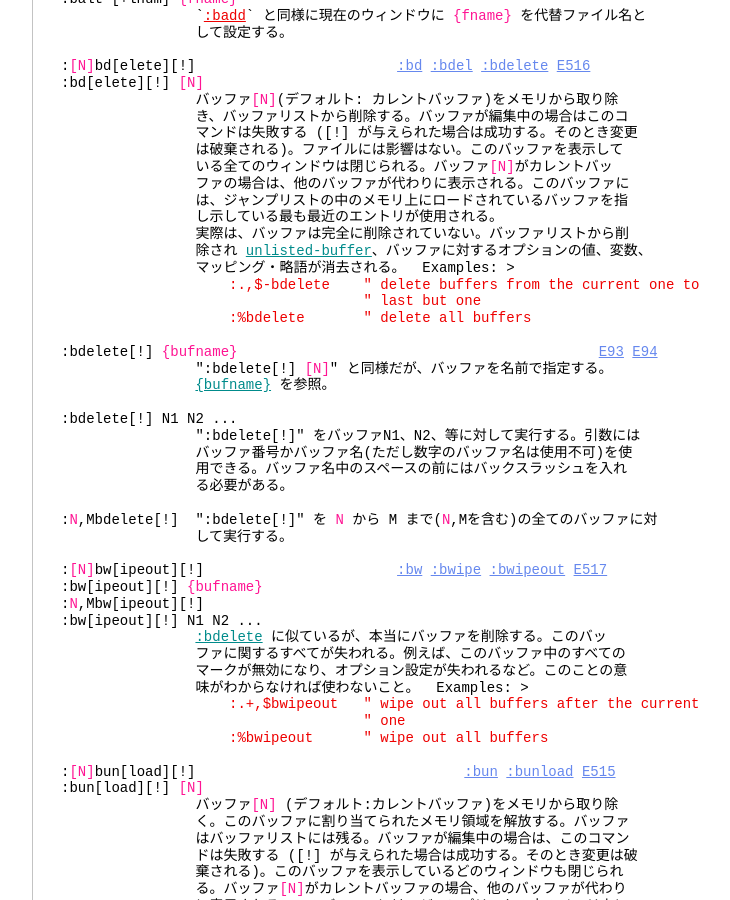
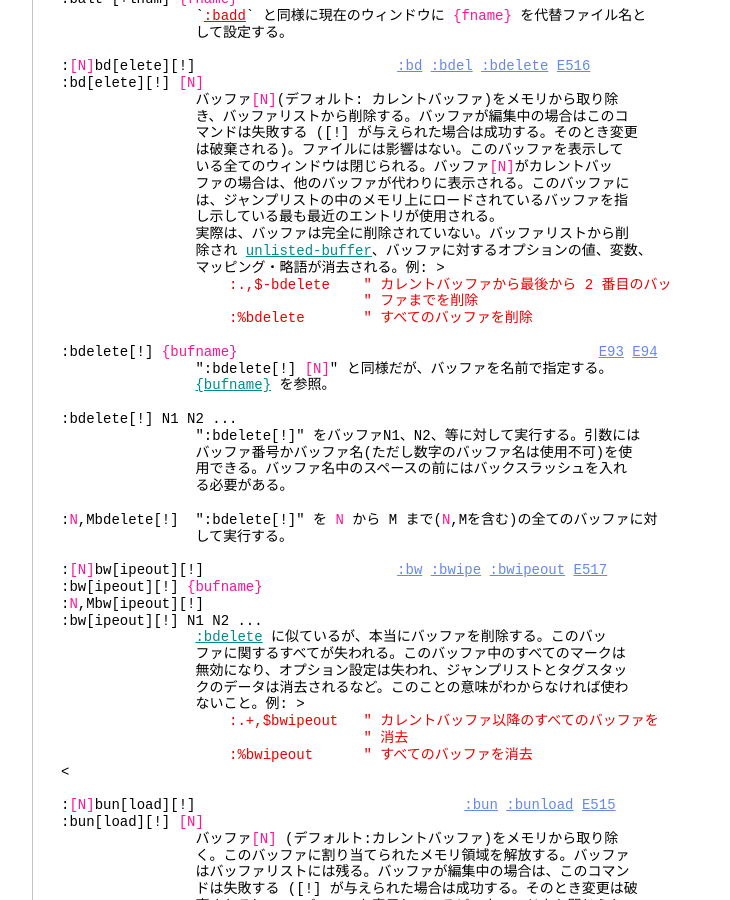
Before and after one commit to vim-jp/vimdoc-ja, a Jekyll site: the page built from windows.html, in a window 1280 px wide and 900 px high, scrolled down 20566 px. Shown: the whole window, without its empty margins (340-1070 px from the left). Built offline with Jekyll 4.4.1, drawn with Linux system fonts in a browser that asks for light colours; nearby versions of some CDN libraries; comment, search, counter and statistics services are not loaded; some of the changed text lies outside the part shown.

Commit message:
Generated by GitHub workflow 9943080389
https://github.com/vim-jp/vimdoc-ja-working/actions/runs/9943080389

```diff
--- a/windows.html
+++ b/windows.html
@@ -3,7 +3,7 @@ layout: vimdoc
 helpname: 'windows'
 ---
 <div id='vimCodeElement'>
-<a class="Constant" href="windows.html" name="windows.txt">windows.txt</a>&nbsp;&nbsp; For&nbsp;<span class="Identifier">Vim バージョン 9.1.</span>&nbsp;&nbsp;Last change: 2024 Feb 20<br>
+<a class="Constant" href="windows.html" name="windows.txt">windows.txt</a>&nbsp;&nbsp; For&nbsp;<span class="Identifier">Vim バージョン 9.1.</span>&nbsp;&nbsp;Last change: 2024 Jul 09<br>
 <br>
 <br>
 &nbsp;&nbsp;&nbsp;&nbsp;&nbsp;&nbsp;&nbsp;&nbsp;&nbsp;&nbsp;&nbsp;&nbsp;&nbsp;&nbsp;&nbsp;&nbsp;&nbsp;&nbsp;<span class="Identifier">VIMリファレンスマニュアル&nbsp;&nbsp;&nbsp;&nbsp;by Bram Moolenaar</span><br>
@@ -1230,10 +1230,10 @@ z<span class="Special">{nr}&lt;CR&gt;</span>&nbsp;&nbsp;&nbsp;&nbsp;&nbsp;&nbsp;
 &nbsp;&nbsp;&nbsp;&nbsp;&nbsp;&nbsp;&nbsp;&nbsp;&nbsp;&nbsp;&nbsp;&nbsp;&nbsp;&nbsp;&nbsp;&nbsp;し示している最も最近のエントリが使用される。<br>
 &nbsp;&nbsp;&nbsp;&nbsp;&nbsp;&nbsp;&nbsp;&nbsp;&nbsp;&nbsp;&nbsp;&nbsp;&nbsp;&nbsp;&nbsp;&nbsp;実際は、バッファは完全に削除されていない。バッファリストから削<br>
 &nbsp;&nbsp;&nbsp;&nbsp;&nbsp;&nbsp;&nbsp;&nbsp;&nbsp;&nbsp;&nbsp;&nbsp;&nbsp;&nbsp;&nbsp;&nbsp;除され&nbsp;<a class="Identifier" href="windows.html#unlisted-buffer">unlisted-buffer</a>、バッファに対するオプションの値、変数、<br>
-&nbsp;&nbsp;&nbsp;&nbsp;&nbsp;&nbsp;&nbsp;&nbsp;&nbsp;&nbsp;&nbsp;&nbsp;&nbsp;&nbsp;&nbsp;&nbsp;マッピング・略語が消去される。&nbsp;&nbsp;Examples:&nbsp;&gt;<br>
-<div class="helpExample">&nbsp;&nbsp;&nbsp;&nbsp;&nbsp;&nbsp;&nbsp;&nbsp;&nbsp;&nbsp;&nbsp;&nbsp;&nbsp;&nbsp;&nbsp;&nbsp;&nbsp;&nbsp;&nbsp;&nbsp;:.,$-bdelete&nbsp;&nbsp;&nbsp;&nbsp;&quot; delete buffers from the current one to<br>
-&nbsp;&nbsp;&nbsp;&nbsp;&nbsp;&nbsp;&nbsp;&nbsp;&nbsp;&nbsp;&nbsp;&nbsp;&nbsp;&nbsp;&nbsp;&nbsp;&nbsp;&nbsp;&nbsp;&nbsp;&nbsp;&nbsp;&nbsp;&nbsp;&nbsp;&nbsp;&nbsp;&nbsp;&nbsp;&nbsp;&nbsp;&nbsp;&nbsp;&nbsp;&nbsp;&nbsp;&quot; last but one<br>
-&nbsp;&nbsp;&nbsp;&nbsp;&nbsp;&nbsp;&nbsp;&nbsp;&nbsp;&nbsp;&nbsp;&nbsp;&nbsp;&nbsp;&nbsp;&nbsp;&nbsp;&nbsp;&nbsp;&nbsp;:%bdelete&nbsp;&nbsp;&nbsp;&nbsp;&nbsp;&nbsp; &quot; delete all buffers</div>
+&nbsp;&nbsp;&nbsp;&nbsp;&nbsp;&nbsp;&nbsp;&nbsp;&nbsp;&nbsp;&nbsp;&nbsp;&nbsp;&nbsp;&nbsp;&nbsp;マッピング・略語が消去される。例:&nbsp;&gt;<br>
+<div class="helpExample">&nbsp;&nbsp;&nbsp;&nbsp;&nbsp;&nbsp;&nbsp;&nbsp;&nbsp;&nbsp;&nbsp;&nbsp;&nbsp;&nbsp;&nbsp;&nbsp;&nbsp;&nbsp;&nbsp;&nbsp;:.,$-bdelete&nbsp;&nbsp;&nbsp;&nbsp;&quot; カレントバッファから最後から 2 番目のバッ<br>
+&nbsp;&nbsp;&nbsp;&nbsp;&nbsp;&nbsp;&nbsp;&nbsp;&nbsp;&nbsp;&nbsp;&nbsp;&nbsp;&nbsp;&nbsp;&nbsp;&nbsp;&nbsp;&nbsp;&nbsp;&nbsp;&nbsp;&nbsp;&nbsp;&nbsp;&nbsp;&nbsp;&nbsp;&nbsp;&nbsp;&nbsp;&nbsp;&nbsp;&nbsp;&nbsp;&nbsp;&quot; ファまでを削除<br>
+&nbsp;&nbsp;&nbsp;&nbsp;&nbsp;&nbsp;&nbsp;&nbsp;&nbsp;&nbsp;&nbsp;&nbsp;&nbsp;&nbsp;&nbsp;&nbsp;&nbsp;&nbsp;&nbsp;&nbsp;:%bdelete&nbsp;&nbsp;&nbsp;&nbsp;&nbsp;&nbsp; &quot; すべてのバッファを削除</div>
 <br>
 :bdelete[!]&nbsp;<span class="Special">{bufname}</span>&nbsp;&nbsp;&nbsp;&nbsp;&nbsp;&nbsp;&nbsp;&nbsp;&nbsp;&nbsp;&nbsp;&nbsp;&nbsp;&nbsp;&nbsp;&nbsp;&nbsp;&nbsp;&nbsp;&nbsp;&nbsp;&nbsp;&nbsp;&nbsp;&nbsp;&nbsp;&nbsp;&nbsp;&nbsp;&nbsp;&nbsp;&nbsp;&nbsp;&nbsp;&nbsp;&nbsp;&nbsp;&nbsp;&nbsp;&nbsp;&nbsp;&nbsp;&nbsp;<a class="Constant" href="windows.html#E93" name="E93">E93</a>&nbsp;<a class="Constant" href="windows.html#E94" name="E94">E94</a><br>
 &nbsp;&nbsp;&nbsp;&nbsp;&nbsp;&nbsp;&nbsp;&nbsp;&nbsp;&nbsp;&nbsp;&nbsp;&nbsp;&nbsp;&nbsp;&nbsp;&quot;:bdelete[!]&nbsp;<span class="Special">[N]</span>&quot; と同様だが、バッファを名前で指定する。<br>
@@ -1253,12 +1253,14 @@ z<span class="Special">{nr}&lt;CR&gt;</span>&nbsp;&nbsp;&nbsp;&nbsp;&nbsp;&nbsp;
 :<span class="Special">N</span>,Mbw[ipeout][!]<br>
 :bw[ipeout][!] N1 N2 ...<br>
 &nbsp;&nbsp;&nbsp;&nbsp;&nbsp;&nbsp;&nbsp;&nbsp;&nbsp;&nbsp;&nbsp;&nbsp;&nbsp;&nbsp;&nbsp;&nbsp;<a class="Identifier" href="windows.html#:bdelete">:bdelete</a>&nbsp;に似ているが、本当にバッファを削除する。このバッ<br>
-&nbsp;&nbsp;&nbsp;&nbsp;&nbsp;&nbsp;&nbsp;&nbsp;&nbsp;&nbsp;&nbsp;&nbsp;&nbsp;&nbsp;&nbsp;&nbsp;ファに関するすべてが失われる。例えば、このバッファ中のすべての<br>
-&nbsp;&nbsp;&nbsp;&nbsp;&nbsp;&nbsp;&nbsp;&nbsp;&nbsp;&nbsp;&nbsp;&nbsp;&nbsp;&nbsp;&nbsp;&nbsp;マークが無効になり、オプション設定が失われるなど。このことの意<br>
-&nbsp;&nbsp;&nbsp;&nbsp;&nbsp;&nbsp;&nbsp;&nbsp;&nbsp;&nbsp;&nbsp;&nbsp;&nbsp;&nbsp;&nbsp;&nbsp;味がわからなければ使わないこと。&nbsp;&nbsp;Examples:&nbsp;&gt;<br>
-<div class="helpExample">&nbsp;&nbsp;&nbsp;&nbsp;&nbsp;&nbsp;&nbsp;&nbsp;&nbsp;&nbsp;&nbsp;&nbsp;&nbsp;&nbsp;&nbsp;&nbsp;&nbsp;&nbsp;&nbsp;&nbsp;:.+,$bwipeout&nbsp;&nbsp; &quot; wipe out all buffers after the current<br>
-&nbsp;&nbsp;&nbsp;&nbsp;&nbsp;&nbsp;&nbsp;&nbsp;&nbsp;&nbsp;&nbsp;&nbsp;&nbsp;&nbsp;&nbsp;&nbsp;&nbsp;&nbsp;&nbsp;&nbsp;&nbsp;&nbsp;&nbsp;&nbsp;&nbsp;&nbsp;&nbsp;&nbsp;&nbsp;&nbsp;&nbsp;&nbsp;&nbsp;&nbsp;&nbsp;&nbsp;&quot; one<br>
-&nbsp;&nbsp;&nbsp;&nbsp;&nbsp;&nbsp;&nbsp;&nbsp;&nbsp;&nbsp;&nbsp;&nbsp;&nbsp;&nbsp;&nbsp;&nbsp;&nbsp;&nbsp;&nbsp;&nbsp;:%bwipeout&nbsp;&nbsp;&nbsp;&nbsp;&nbsp;&nbsp;&quot; wipe out all buffers</div>
+&nbsp;&nbsp;&nbsp;&nbsp;&nbsp;&nbsp;&nbsp;&nbsp;&nbsp;&nbsp;&nbsp;&nbsp;&nbsp;&nbsp;&nbsp;&nbsp;ファに関するすべてが失われる。このバッファ中のすべてのマークは<br>
+&nbsp;&nbsp;&nbsp;&nbsp;&nbsp;&nbsp;&nbsp;&nbsp;&nbsp;&nbsp;&nbsp;&nbsp;&nbsp;&nbsp;&nbsp;&nbsp;無効になり、オプション設定は失われ、ジャンプリストとタグスタッ<br>
+&nbsp;&nbsp;&nbsp;&nbsp;&nbsp;&nbsp;&nbsp;&nbsp;&nbsp;&nbsp;&nbsp;&nbsp;&nbsp;&nbsp;&nbsp;&nbsp;クのデータは消去されるなど。このことの意味がわからなければ使わ<br>
+&nbsp;&nbsp;&nbsp;&nbsp;&nbsp;&nbsp;&nbsp;&nbsp;&nbsp;&nbsp;&nbsp;&nbsp;&nbsp;&nbsp;&nbsp;&nbsp;ないこと。例:&nbsp;&gt;<br>
+<div class="helpExample">&nbsp;&nbsp;&nbsp;&nbsp;&nbsp;&nbsp;&nbsp;&nbsp;&nbsp;&nbsp;&nbsp;&nbsp;&nbsp;&nbsp;&nbsp;&nbsp;&nbsp;&nbsp;&nbsp;&nbsp;:.+,$bwipeout&nbsp;&nbsp; &quot; カレントバッファ以降のすべてのバッファを<br>
+&nbsp;&nbsp;&nbsp;&nbsp;&nbsp;&nbsp;&nbsp;&nbsp;&nbsp;&nbsp;&nbsp;&nbsp;&nbsp;&nbsp;&nbsp;&nbsp;&nbsp;&nbsp;&nbsp;&nbsp;&nbsp;&nbsp;&nbsp;&nbsp;&nbsp;&nbsp;&nbsp;&nbsp;&nbsp;&nbsp;&nbsp;&nbsp;&nbsp;&nbsp;&nbsp;&nbsp;&quot; 消去<br>
+&nbsp;&nbsp;&nbsp;&nbsp;&nbsp;&nbsp;&nbsp;&nbsp;&nbsp;&nbsp;&nbsp;&nbsp;&nbsp;&nbsp;&nbsp;&nbsp;&nbsp;&nbsp;&nbsp;&nbsp;:%bwipeout&nbsp;&nbsp;&nbsp;&nbsp;&nbsp;&nbsp;&quot; すべてのバッファを消去</div>
+&lt;<br>
 <br>
 :<span class="Special">[N]</span>bun[load][!]&nbsp;&nbsp;&nbsp;&nbsp;&nbsp;&nbsp;&nbsp;&nbsp;&nbsp;&nbsp;&nbsp;&nbsp;&nbsp;&nbsp;&nbsp;&nbsp;&nbsp;&nbsp;&nbsp;&nbsp;&nbsp;&nbsp;&nbsp;&nbsp;&nbsp;&nbsp;&nbsp;&nbsp;&nbsp;&nbsp;&nbsp;&nbsp;<a class="Constant" href="windows.html#:bun" name=":bun">:bun</a>&nbsp;<a class="Constant" href="windows.html#:bunload" name=":bunload">:bunload</a>&nbsp;<a class="Constant" href="windows.html#E515" name="E515">E515</a><br>
 :bun[load][!]&nbsp;<span class="Special">[N]</span><br>
```
